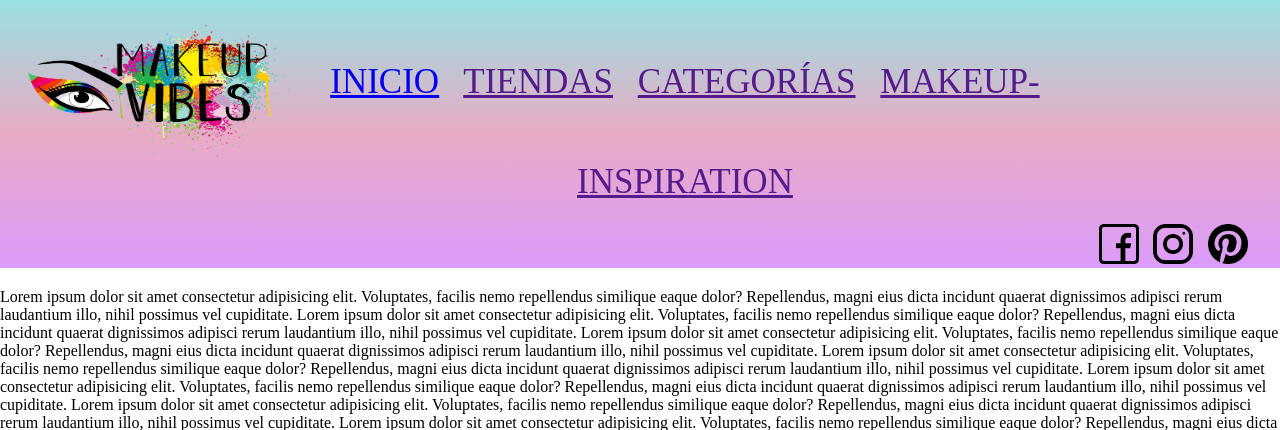
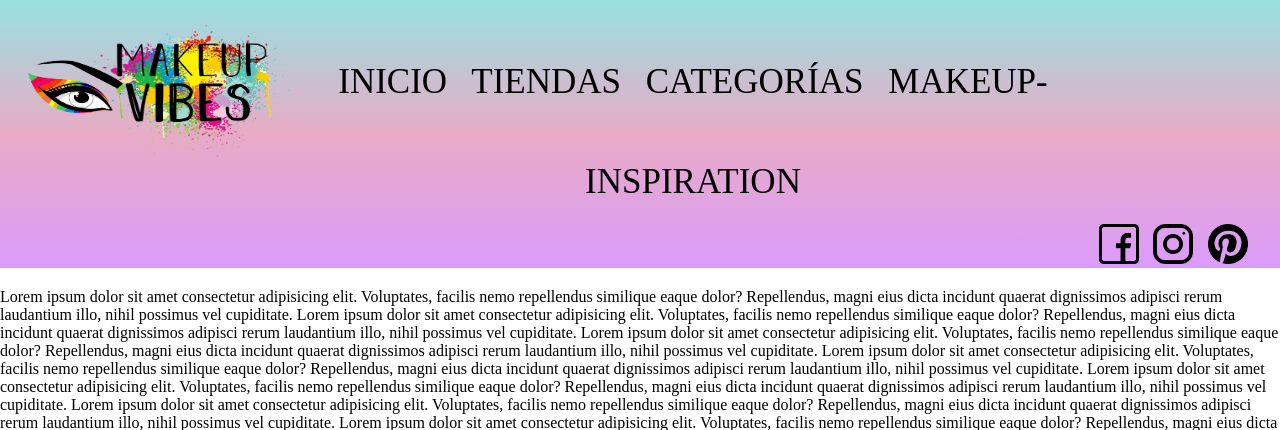
Before and after one commit to ltramos14/MAKEUP_VIBES, a PHP site: page / in a window 1280 px wide. Shown: the top 430 px of the page. Run offline with PHP 8.4, Linux system fonts and the light colour scheme.

Commit message:
header casi listo

```diff
--- a/styles.css
+++ b/styles.css
@@ -12,18 +12,18 @@
     justify-content: space-between;
     flex-wrap: wrap;
 }
-header .a{
+header nav a{
     text-decoration: none;
     text-align: center;
+    color: black;
 }
 .menu{
     text-align: center;
     font-family: Just tell me what;
     font-size: 35px;
-    color: black;
     word-spacing: 12pt;
     line-height: 100px;
-    padding: 2rem 15rem;
+    padding: 2rem 14rem;
     display: block;
 }
 .menu_redes{
```
